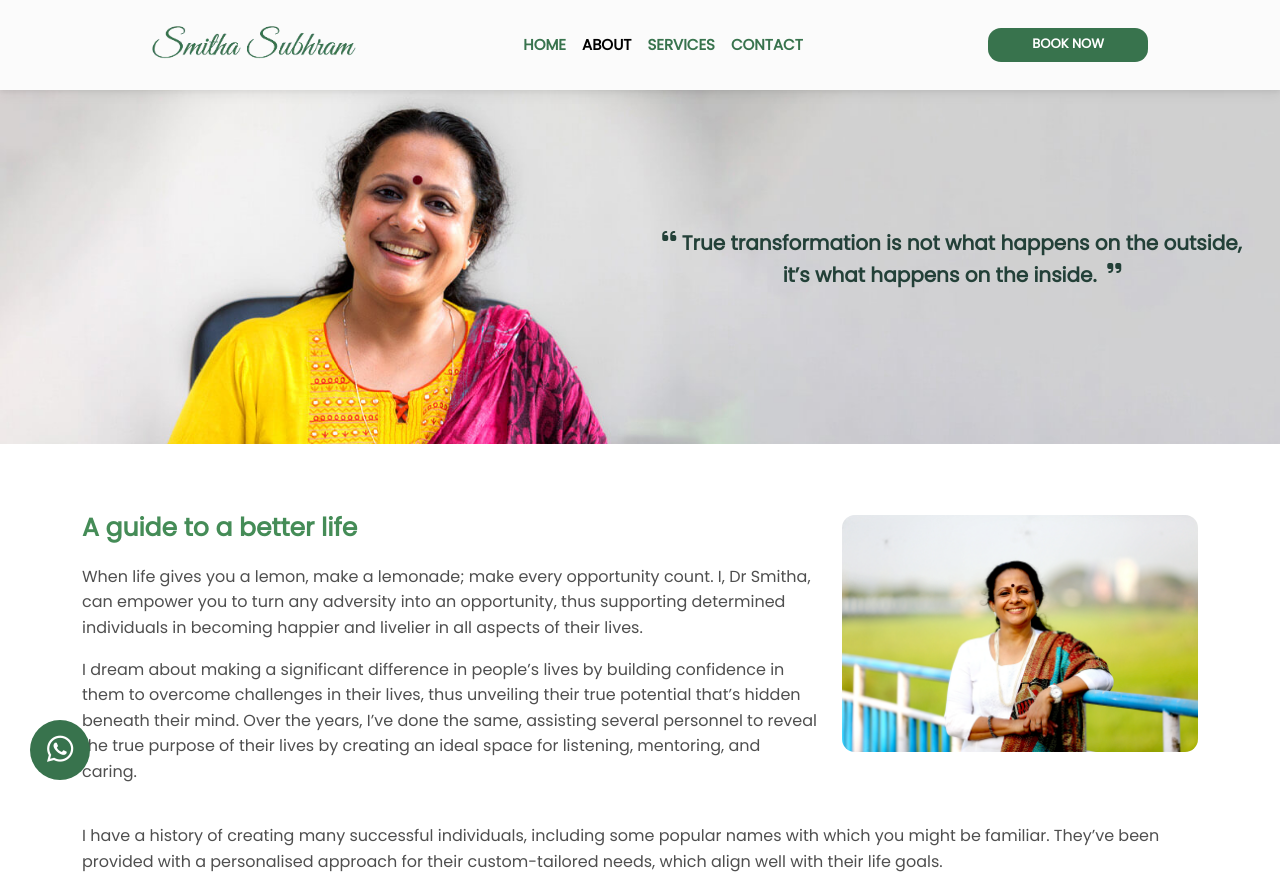
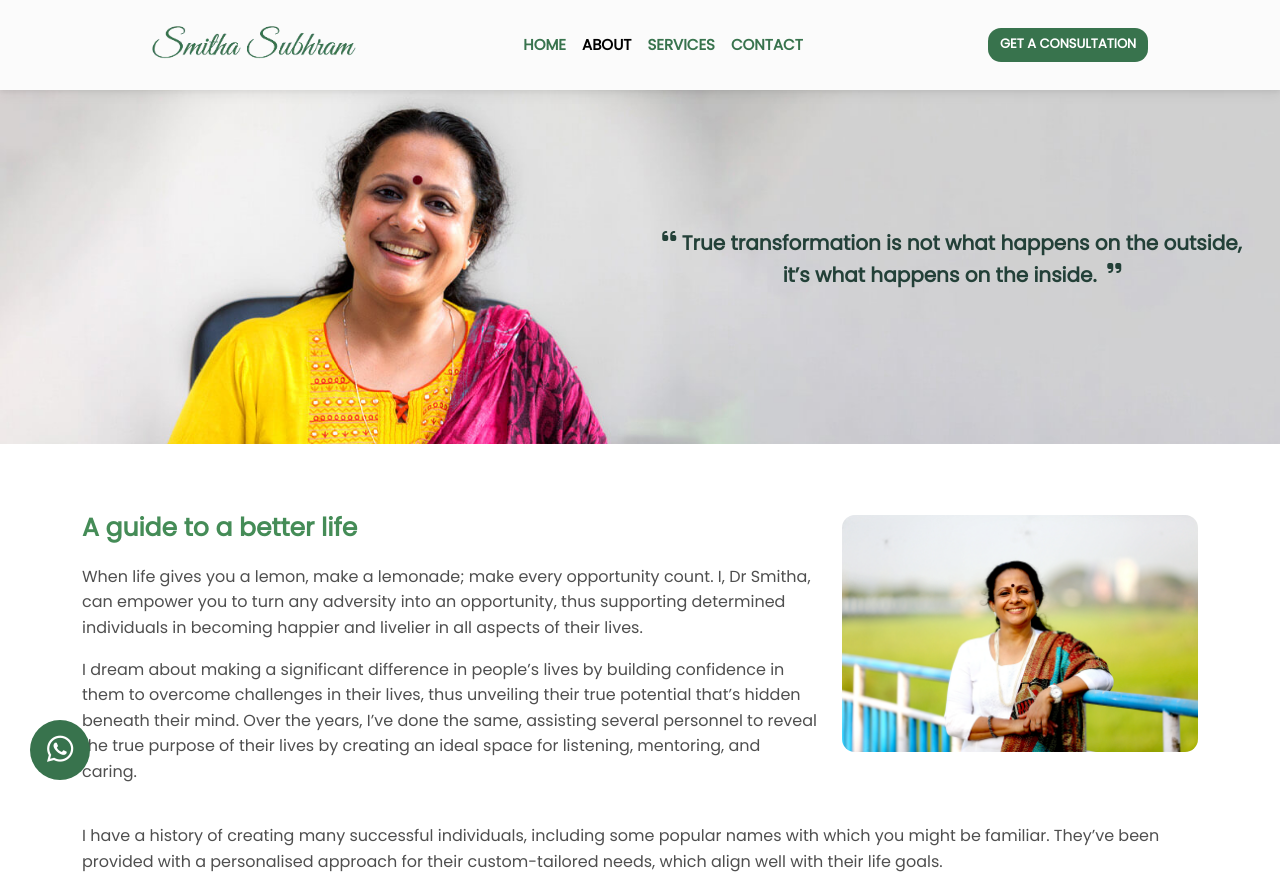
Before and after one commit to brandguruinsights/smitha_sample_brandguru, a plain HTML site: page about.html in a window 1280 px wide. Shown: the top 877 px of the page. Drawn offline with nearby package versions, Linux system fonts and the light colour scheme; a script that the page names is missing.

Commit message:
Update about.html

```diff
--- a/about.html
+++ b/about.html
@@ -104,7 +104,7 @@
                 <!-- button -->
 
                 <a class="text-reset me-3" href="booknow.html">
-                    <button type="button" class="nav_button">BOOK NOW</button>
+                    <button type="button" class="nav_button">GET A CONSULTATION</button>
                   </a>
 
 
```
